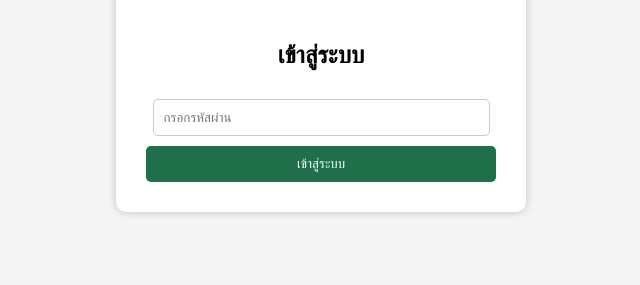
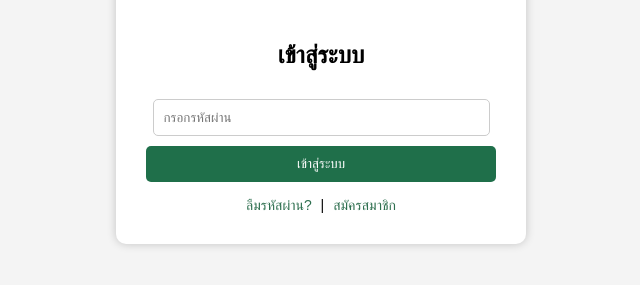
Before and after one commit to preechapon14083-coder/register-app, a plain HTML site: page index.html in a window 1280 px wide. Shown: the part 197-482 px from the top of the page, without its empty margins (319-959 px from the left). Drawn offline with Linux system fonts and the light colour scheme.

Commit message:
Update index.html

```diff
--- a/index.html
+++ b/index.html
@@ -46,6 +46,21 @@
         button:hover {
             background-color: #155437;
         }
+        .links {
+   margin-top: 15px;
+   font-size: 14px;
+}
+
+.links a {
+   text-decoration: none;
+   color: #2e6f4f;
+   margin: 0 5px;
+}
+
+.links a:hover {
+   text-decoration: underline;
+}
+
     </style>
 </head>
 <body>
@@ -55,7 +70,13 @@
     <h2>เข้าสู่ระบบ</h2>
     <input type="password" placeholder="กรอกรหัสผ่าน">
     <button onclick="alert('เข้าสู่ระบบสำเร็จ')">เข้าสู่ระบบ</button>
-</div>
+
+    <div class="links">
+        <a href="#">ลืมรหัสผ่าน?</a> |
+        <a href="#">สมัครสมาชิก</a>
+    </div>
+
+</div>  <!-- ปิด container -->
 
 </body>
 </html>
```
